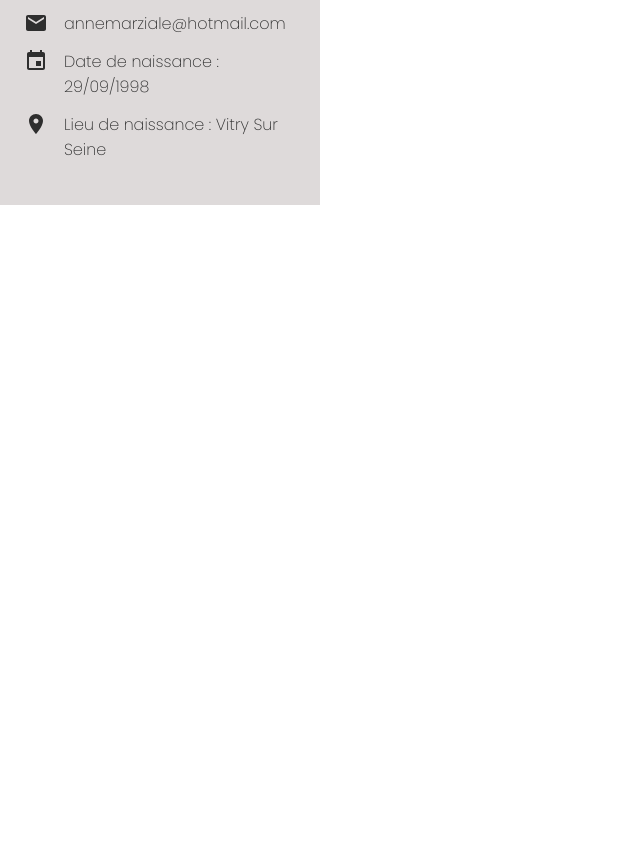
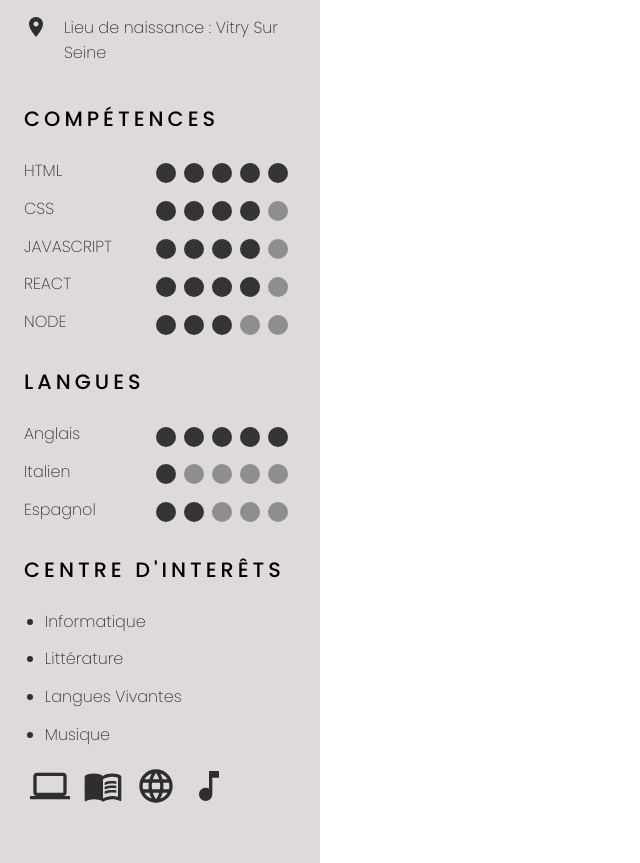
Before and after one commit to anne-marziale/cv-anne, a React (Create React App) app: page / in a window 1280 px wide. Shown: the part 479-1342 px from the top of the page, without its empty margins (0-640 px from the left). Before the commit the page ends 800 px from the top, so only its background shows below. Built offline with nearby package versions, Linux system fonts and the light colour scheme.

Commit message:
first part done

```diff
--- a/src/App.css
+++ b/src/App.css
@@ -54,7 +54,24 @@ h1 {
   text-transform: uppercase;
 }
 
+h2 {
+  display: flex;
+  align-items: center;
+  margin-bottom: var(--spacing-4);
+  font-size: var(--h2-font-size);
+  letter-spacing: 4px;
+  text-transform: uppercase;
+}
+
 p{
+  margin-bottom: var(--spacing-2);
+}
+
+ul {
+  padding-left: 1.3rem;
+}
+
+li {
   margin-bottom: var(--spacing-2);
 }
 
--- a/src/App.jsx
+++ b/src/App.jsx
@@ -1,5 +1,6 @@
 import './App.css';
 import User from './components/User';
+import Skills from './components/Skills';
 
 function App() {
   return (
@@ -8,6 +9,7 @@ function App() {
       <div className="grid_container">
         <div className="sidebar">
           <User />
+          <Skills />
           </div>
           <div className="main"></div>
         </div>
--- /dev/null
+++ b/src/components/Interests.jsx
@@ -0,0 +1,27 @@
+import React from 'react';
+import ComputerIcon from '@material-ui/icons/Computer';
+import MenuBookIcon from '@material-ui/icons/MenuBook';
+import LanguageIcon from '@material-ui/icons/Language';
+import MusicNoteIcon from '@material-ui/icons/MusicNote';
+
+function Interests() {
+    return (
+        <div className="skills">
+            <h2 className="h2">Centre d'interêts</h2>
+            <ul>
+                <li>Informatique</li>
+                <li>Littérature</li>
+                <li>Langues Vivantes</li>
+                <li>Musique</li>
+            </ul>
+            <div className="interests">
+            <ComputerIcon style={{ fontSize: 40 }}/>
+            <MenuBookIcon style={{ fontSize: 40 }} />
+            <LanguageIcon style={{ fontSize: 40 }} />
+            <MusicNoteIcon style={{ fontSize: 40 }} />
+            </div>
+        </div>
+    )
+}
+
+export default Interests;
--- /dev/null
+++ b/src/components/Skill.jsx
@@ -0,0 +1,19 @@
+import React from 'react';
+
+function Skill({title, rating }) {
+    return (
+        <div className="skill">
+            <p className="skill__title">{title}</p>
+            <div className="skill__rating">
+            <div className="skill-rating"></div>
+            <div className={`circle ${rating > 0 && "circle-plain"}`}></div>
+            <div className={`circle ${rating > 1 && "circle-plain"}`}></div>
+            <div className={`circle ${rating > 2 && "circle-plain"}`}></div>
+            <div className={`circle ${rating > 3 && "circle-plain"}`}></div>
+            <div className={`circle ${rating > 4 && "circle-plain"}`}></div>
+            </div>
+        </div>
+    )
+}
+
+export default Skill;
--- /dev/null
+++ b/src/components/Skills.css
@@ -0,0 +1,30 @@
+.skills {
+    margin: var(--spacing-3) 0;
+}
+
+.skill {
+    display: flex;
+    justify-content: space-between;
+    align-items: center;
+}
+
+.circle {
+    display: inline-block;
+    width: 20px;
+    height: 20px;
+    margin-right: 8px;
+    border-radius: 50%;
+    background-color: var(--circle-color);
+}
+
+.circle-plain {
+    background-color: var(--circle-color-plain);
+}
+
+.interests {
+    align-items: center;
+}
+
+.interests svg {
+    margin: var(--spacing-1);
+}
--- /dev/null
+++ b/src/components/Skills.jsx
@@ -0,0 +1,26 @@
+import React from 'react';
+import Skill from './Skill';
+import Interests from './Interests';
+import "./Skills.css"
+
+function Skills() {
+    return <>
+        <div className="skills">
+            <h2 className="h2">Compétences</h2>
+            < Skill title="HTML" rating="5"/>
+            < Skill title="CSS" rating="4"/>
+            < Skill title="JAVASCRIPT" rating="4"/>
+            < Skill title="REACT" rating="4"/>
+            < Skill title="NODE" rating="3"/>
+        </div>
+        <div className="skills">
+            <h2 className="h2">Langues</h2>
+            < Skill title="Anglais" rating="5"/>
+            < Skill title="Italien" rating="1"/>
+            < Skill title="Espagnol" rating="2"/>
+        </div>
+        < Interests />
+    </>
+}
+
+export default Skills;
```
Also changed, not shown: public/images/avatar.jpg.
